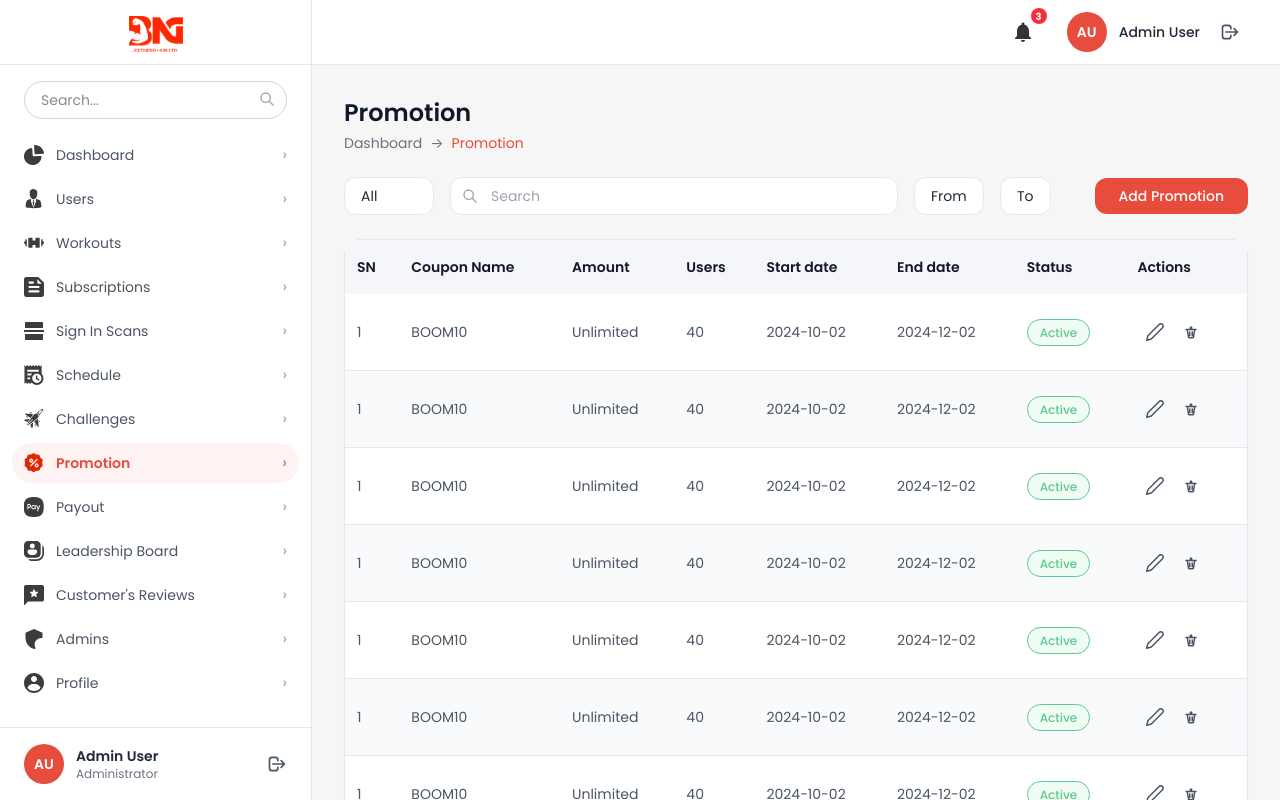
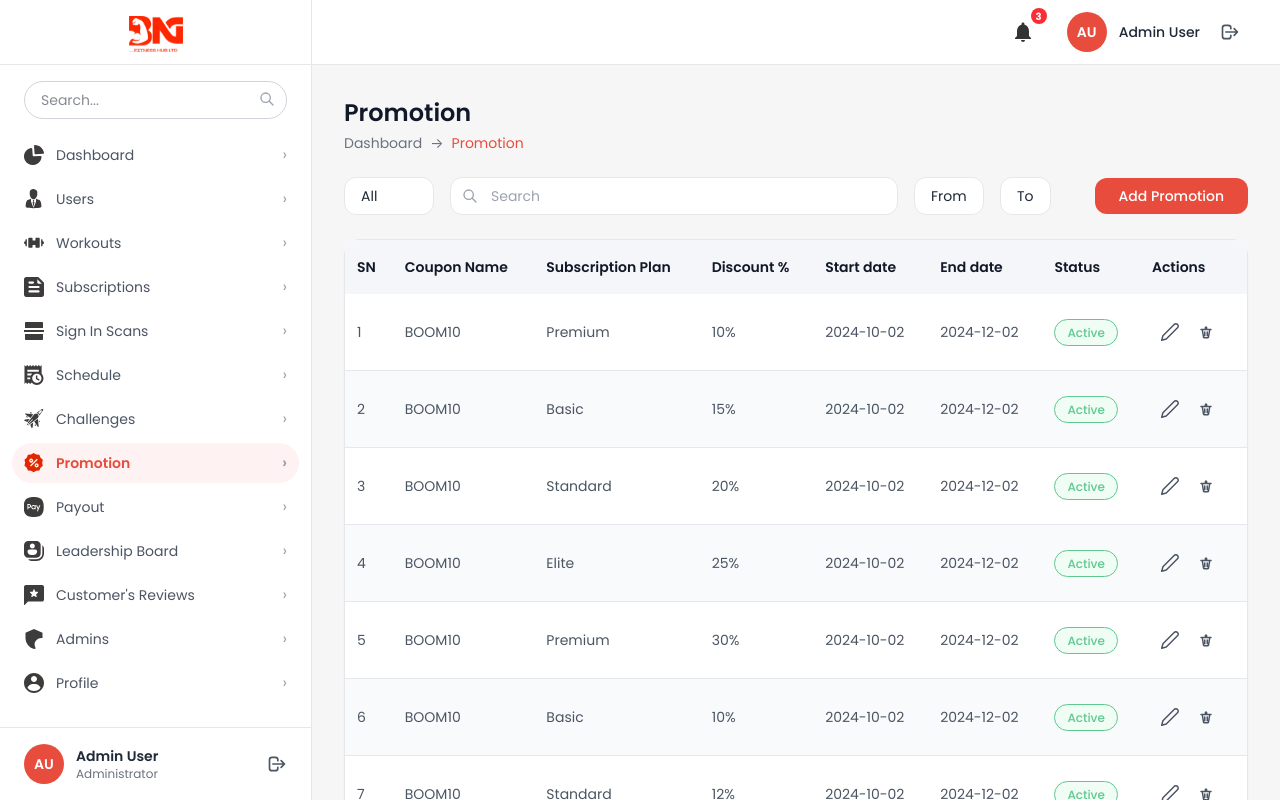
Before and after one commit to breedgestone/BNG_Frontend, a Vue app: page /admin/promotion in a window 1280 px wide. Built offline with nearby package versions, Linux system fonts and the light colour scheme.

Commit message:
fixed sub plan

```diff
--- a/src/views/admin/AddPromotionView.vue
+++ b/src/views/admin/AddPromotionView.vue
@@ -62,13 +62,30 @@
           </div>
         </div>
 
-        <!-- Minimum Order Amount (Changed from Minimum usage Amount) -->
+        <!-- Subscription Plan -->
         <div>
-          <label class="block text-sm font-medium text-gray-800 mb-2">Minimum Order Amount</label>
+          <label class="block text-sm font-medium text-gray-800 mb-2">Subscription Plan</label>
+          <select
+            v-model="formData.subscriptionPlan"
+            class="w-full px-4 py-3 bg-gray-50 border border-gray-200 rounded-lg text-sm text-gray-800 focus:outline-none focus:ring-2 focus:ring-primary appearance-none cursor-pointer"
+          >
+            <option value="">Select subscription plan</option>
+            <option value="basic">Basic Plan</option>
+            <option value="standard">Standard Plan</option>
+            <option value="premium">Premium Plan</option>
+            <option value="elite">Elite Plan</option>
+          </select>
+        </div>
+
+        <!-- Discount Percentage -->
+        <div>
+          <label class="block text-sm font-medium text-gray-800 mb-2">Discount Percentage</label>
           <input
-            type="text"
-            v-model="formData.minimumAmount"
-            placeholder="Enter minimum order amount"
+            type="number"
+            v-model="formData.discountPercentage"
+            placeholder="Enter discount percentage"
+            min="0"
+            max="100"
             class="w-full px-4 py-3 bg-gray-50 border border-gray-200 rounded-lg text-sm text-gray-800 placeholder-gray-400 focus:outline-none focus:ring-2 focus:ring-primary"
           />
         </div>
@@ -132,7 +149,8 @@ const formData = ref({
   type: '',
   startDate: '',
   endDate: '',
-  minimumAmount: ''
+  subscriptionPlan: '',
+  discountPercentage: ''
 })
 
 const showSuccessModal = ref(false)
--- a/src/views/admin/PromotionView.vue
+++ b/src/views/admin/PromotionView.vue
@@ -134,8 +134,8 @@ const promotionToDelete = ref(null)
 const columns = [
   { key: 'sn', label: 'SN' },
   { key: 'couponName', label: 'Coupon Name' },
-  { key: 'amount', label: 'Amount' },
-  { key: 'users', label: 'Users' },
+  { key: 'subscriptionPlan', label: 'Subscription Plan' },
+  { key: 'discountPercentage', label: 'Discount %' },
   { key: 'startDate', label: 'Start date' },
   { key: 'endDate', label: 'End date' },
   { key: 'status', label: 'Status' },
@@ -147,71 +147,71 @@ const promotions = ref([
   {
     sn: 1,
     couponName: 'BOOM10',
-    amount: 'Unlimited',
-    users: 40,
+    subscriptionPlan: 'Premium',
+    discountPercentage: '10%',
     startDate: '2024-10-02',
     endDate: '2024-12-02',
     status: 'Active'
   },
   {
-    sn: 1,
+    sn: 2,
     couponName: 'BOOM10',
-    amount: 'Unlimited',
-    users: 40,
+    subscriptionPlan: 'Basic',
+    discountPercentage: '15%',
     startDate: '2024-10-02',
     endDate: '2024-12-02',
     status: 'Active'
   },
   {
-    sn: 1,
+    sn: 3,
     couponName: 'BOOM10',
-    amount: 'Unlimited',
-    users: 40,
+    subscriptionPlan: 'Standard',
+    discountPercentage: '20%',
     startDate: '2024-10-02',
     endDate: '2024-12-02',
     status: 'Active'
   },
   {
-    sn: 1,
+    sn: 4,
     couponName: 'BOOM10',
-    amount: 'Unlimited',
-    users: 40,
+    subscriptionPlan: 'Elite',
+    discountPercentage: '25%',
     startDate: '2024-10-02',
     endDate: '2024-12-02',
     status: 'Active'
   },
   {
-    sn: 1,
+    sn: 5,
     couponName: 'BOOM10',
-    amount: 'Unlimited',
-    users: 40,
+    subscriptionPlan: 'Premium',
+    discountPercentage: '30%',
     startDate: '2024-10-02',
     endDate: '2024-12-02',
     status: 'Active'
   },
   {
-    sn: 1,
+    sn: 6,
     couponName: 'BOOM10',
-    amount: 'Unlimited',
-    users: 40,
+    subscriptionPlan: 'Basic',
+    discountPercentage: '10%',
     startDate: '2024-10-02',
     endDate: '2024-12-02',
     status: 'Active'
   },
   {
-    sn: 1,
+    sn: 7,
     couponName: 'BOOM10',
-    amount: 'Unlimited',
-    users: 40,
+    subscriptionPlan: 'Standard',
+    discountPercentage: '12%',
     startDate: '2024-10-02',
     endDate: '2024-12-02',
     status: 'Active'
   },
   {
-    sn: 1,
+    sn: 8,
     couponName: 'BOOM10',
-    amount: 'Unlimited',
-    users: 40,
+    subscriptionPlan: 'Elite',
+    discountPercentage: '18%',
     startDate: '2024-10-02',
     endDate: '2024-12-02',
     status: 'Active'
```
